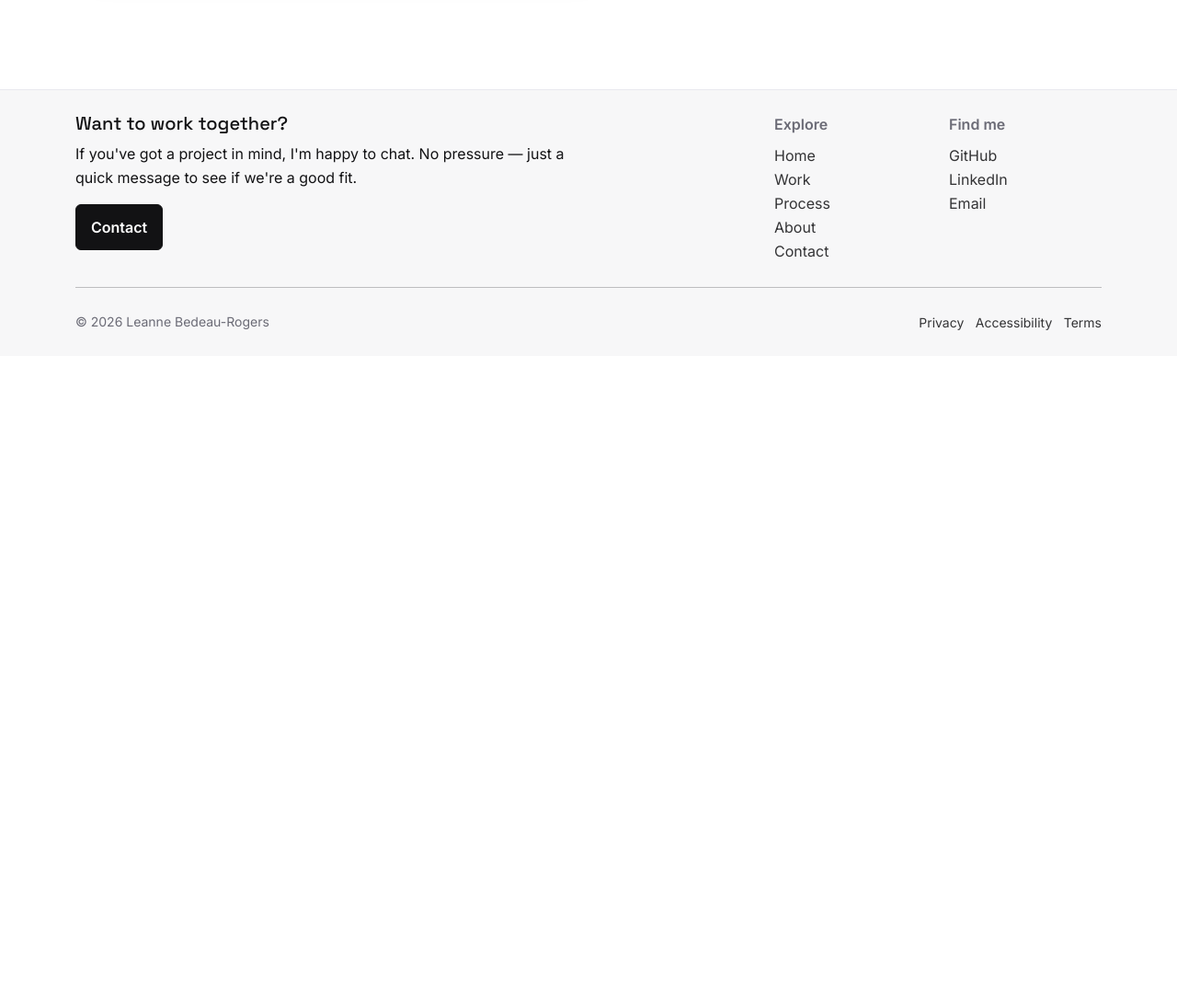
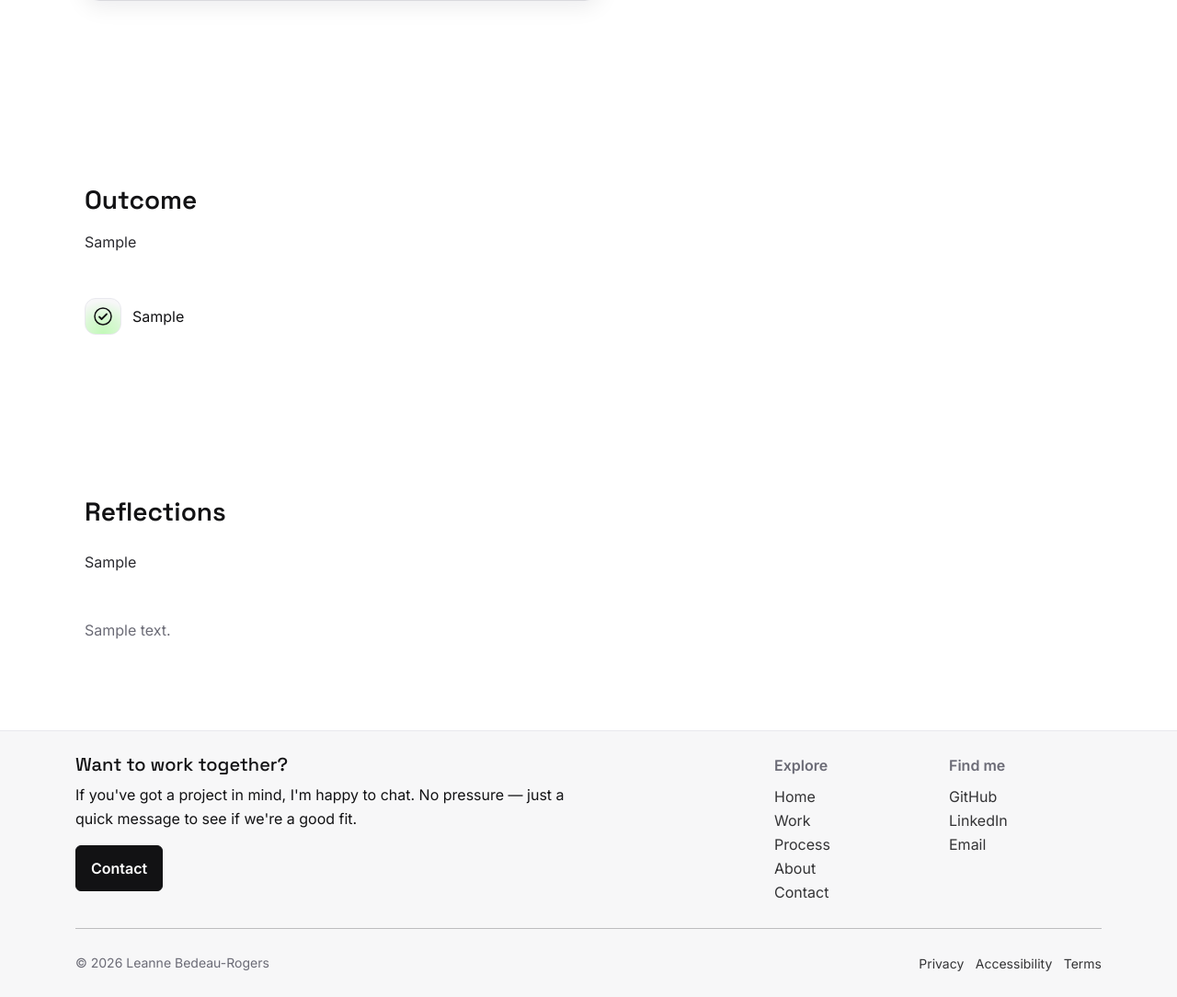
Before and after one commit to creatvie-introvert/portfolio-2026, a Django app: a page that uses portfolio/templates/portfolio/case_study.html in a window 1280 px wide. Shown: the part 3577-4661 px from the top of the page at 92% size. Before the commit the page ends 3936 px from the top, so only its background shows below. Run offline with Django 5.2, Linux system fonts and the light colour scheme; tables that the repository leaves empty hold one stand-in row (values such as "Sample post"); grey boxes marked "Sample" are stand-in pictures.

Commit message:
feat: add reflection section to case study template

```diff
--- a/core/static/core/css/style.css
+++ b/core/static/core/css/style.css
@@ -1056,7 +1056,7 @@
     .case-process__icon {
         width: 48px;
         height: 48px;
-        border: 12px;
+        border-radius: 12px;
         display: grid;
         place-items: center;
         flex-shrink: 0;
@@ -1160,6 +1160,36 @@
         display: block;
     }
 
+    .case-outcome__list {
+        display: flex;
+        flex-direction: column;
+        gap: 16px;
+        padding-left: 0;
+    }
+
+    .case-outcome__item {
+        display: flex;
+        align-items: center;
+        gap: 12px;
+    }
+
+    .case-outcome-icon {
+        width: 24px;
+        height: 24px;
+        flex-shrink: 0;
+    }
+
+    .case-outcome__icon {
+        width: 40px;
+        height: 40px;
+        border-radius: 12px;
+        display: grid;
+        place-content: center;
+        flex-shrink: 0;
+        border: 1px solid var(--border-subtle);
+        background: var(--bg-section);
+    }
+
     /* 7.4 Legal */
     .page-legal {}
 
--- a/portfolio/templates/portfolio/case_study.html
+++ b/portfolio/templates/portfolio/case_study.html
@@ -334,7 +334,7 @@
         <!-- Section header -->
         <div class="section-header">
 
-            <h2 class="h3 fw-semibold mb-0">
+            <h2 class="h3 fw-semibold mb-4">
                 Solution
             </h2>
 
@@ -461,4 +461,91 @@
     </div>
 </section>
 {% endif %}
+
+<!-- Outcome -->
+{% if case_study.outcome_intro or case_study.outcome_bullets %}
+<section class="section section--compact page-case-study-outcome">
+    <div class="container">
+
+        <!-- Section header -->
+        <div class="section-header">
+            <h2 class="h3 fw-semibold mb-3">
+                Outcome
+            </h2>
+
+            <!-- Intro -->
+            {% if case_study.outcome_intro %}
+            <p class="text-secondary prose mb-4">
+                {{ case_study.outcome_intro }}
+            </p>
+            {% endif %}
+        </div>
+
+        <!-- Bullets -->
+        {% if case_study.outcome_bullets %}
+        <ul class="case-outcome__list">
+
+            {% for bullet in case_study.outcome_bullets.splitlines %}
+            {% if bullet %}
+            <li class="case-outcome__item">
+                <span class="case-outcome__icon u-glow">
+                    <!-- Outcome SVG -->
+                    <svg
+                        class="case-outcome-icon"
+                        viewBox="0 0 24 24"
+                        fill="none"
+                        xmlns="http://www.w3.org/2000/svg"
+                        aria-hidden="true"
+                    >
+                        <circle cx="12" cy="12" r="9" stroke="currentColor" stroke-width="1.5"/>
+                        <path
+                            d="M8 12.5L10.5 15L16 9.5"
+                            stroke="currentColor"
+                            stroke-width="1.8"
+                            stroke-linecap="round"
+                            stroke-linejoin="round"
+                        />
+                    </svg>
+                </span>
+
+                <span>
+                    {{ bullet }}
+                </span>
+            </li>
+            {% endif %}
+            {% endfor %}
+        </ul>
+        {% endif %}
+    </div>
+</section>
+{% endif %}
+
+<!-- Reflections -->
+{% if case_study.reflection_intro or case_study.relection.reflection_body %}
+<section class="section section--compact page-case-study-reflection">
+    <div class="container">
+
+        <!-- Section header -->
+        <div class="section-header">
+
+            <h2 class="h3 fw-semibold mb-4">
+                Reflections
+            </h2>
+
+            {% if case_study.reflection_intro %}
+            <p class="text-secondary prose mb-4">
+                {{ case_study.reflection_intro }}
+            </p>
+            {% endif %}
+        </div>
+
+        <!-- Body -->
+        {% if case_study.reflection_body %}
+        <div class="case-reflection__content prose text-muted">
+            {{ case_study.reflection_body|linebreaks }}
+        </div>
+        {% endif %}
+    </div>
+</section>
+{% endif %}
 {% endblock %}
```
